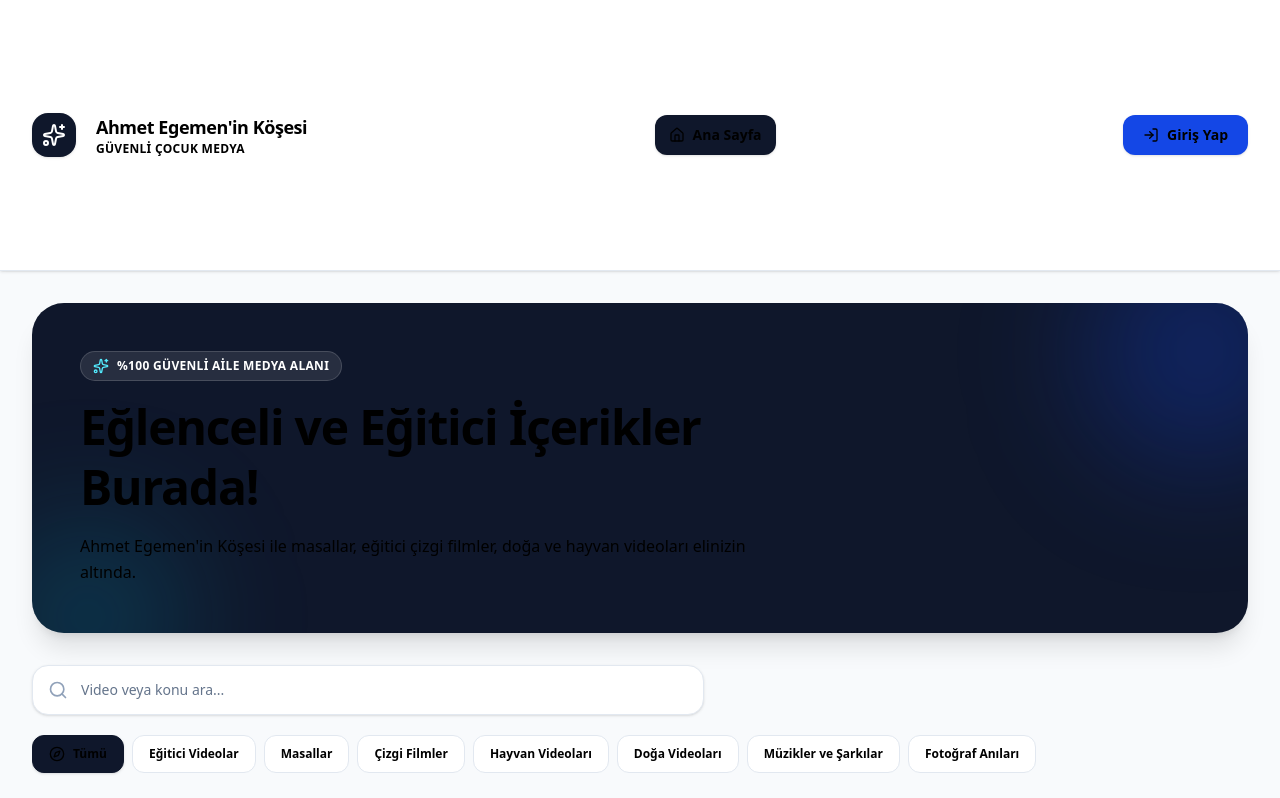
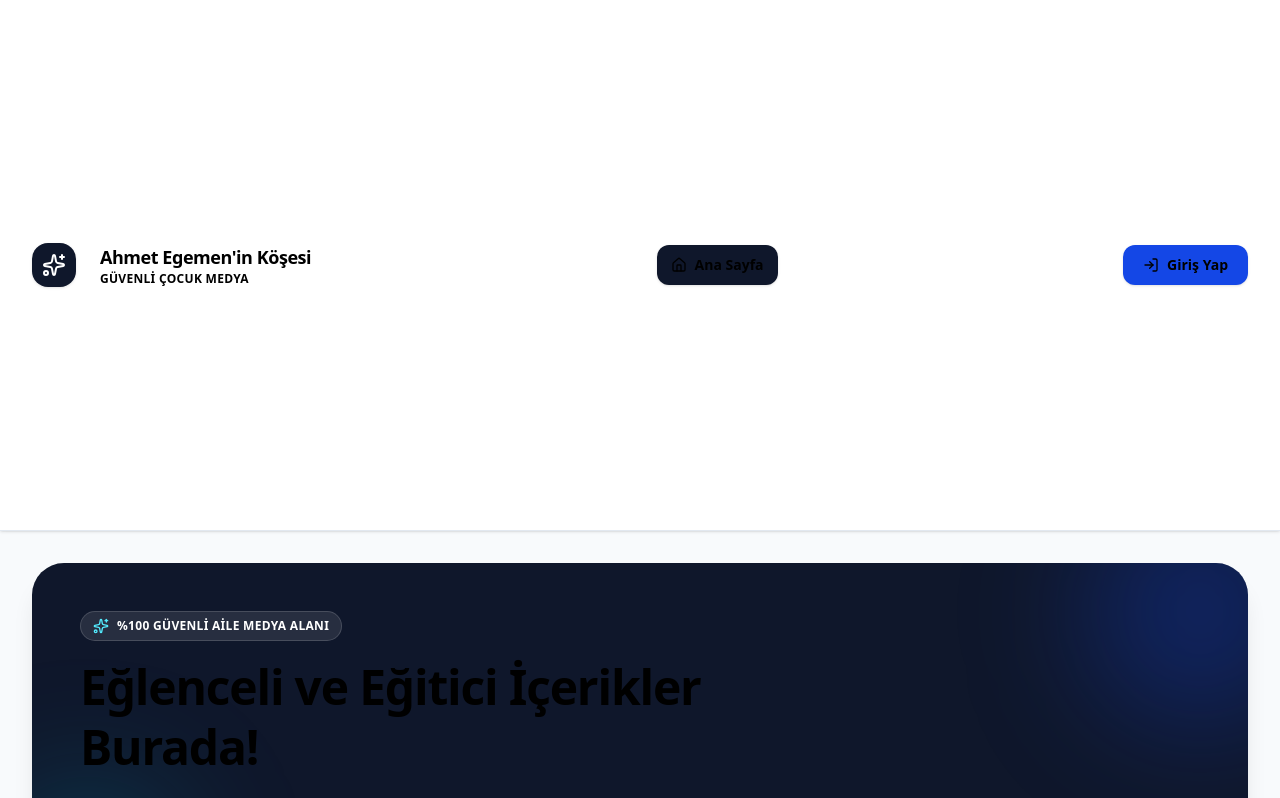
Before and after one commit to kanunal99-jpg/Ahmet-Egemenin-Kosesi, a React (Vite) app: page / in a window 1280 px wide. Shown: the top 798 px of the page. Built offline with nearby package versions, Linux system fonts and the light colour scheme; no server answers; the database is empty.

Commit message:
fix(profile): set existing avatar area to 750x500

```diff
--- a/src/components/layout/Header.tsx
+++ b/src/components/layout/Header.tsx
@@ -96,16 +96,16 @@ export const Header: React.FC = () => {
   return (
     <header className="sticky top-0 z-40 border-b border-slate-200 bg-white/95 backdrop-blur-md shadow-sm">
       <div className="max-w-7xl mx-auto px-4 sm:px-6 lg:px-8">
-        <div className="flex items-center justify-between min-h-[270px] py-3 gap-4">
+        <div className="flex items-center justify-between min-h-[530px] py-4 gap-6">
           <div className="flex items-center min-w-0 shrink-0">
-            <div className="flex items-center gap-5 group min-w-0">
+            <div className="flex items-center gap-6 group min-w-0">
               {user ? (
                 <>
                   <button
                     type="button"
                     onClick={() => avatarInputRef.current?.click()}
                     disabled={avatarUploading}
-                    className="relative w-[500px] h-[375px] max-w-[500px] max-h-[375px] rounded-3xl bg-slate-900 flex items-center justify-center text-white font-black text-4xl overflow-hidden ring-2 ring-slate-200 shadow-xl hover:ring-blue-400 transition-all disabled:cursor-wait shrink-0"
+                    className="relative w-full max-w-[750px] h-[500px] rounded-3xl bg-slate-900 flex items-center justify-center text-white font-black text-4xl overflow-hidden ring-2 ring-slate-200 shadow-xl hover:ring-blue-400 transition-all disabled:cursor-wait shrink-0"
                     title="Profil fotoğrafını yükle veya değiştir"
                     aria-label="Profil fotoğrafını yükle veya değiştir"
                   >
```
